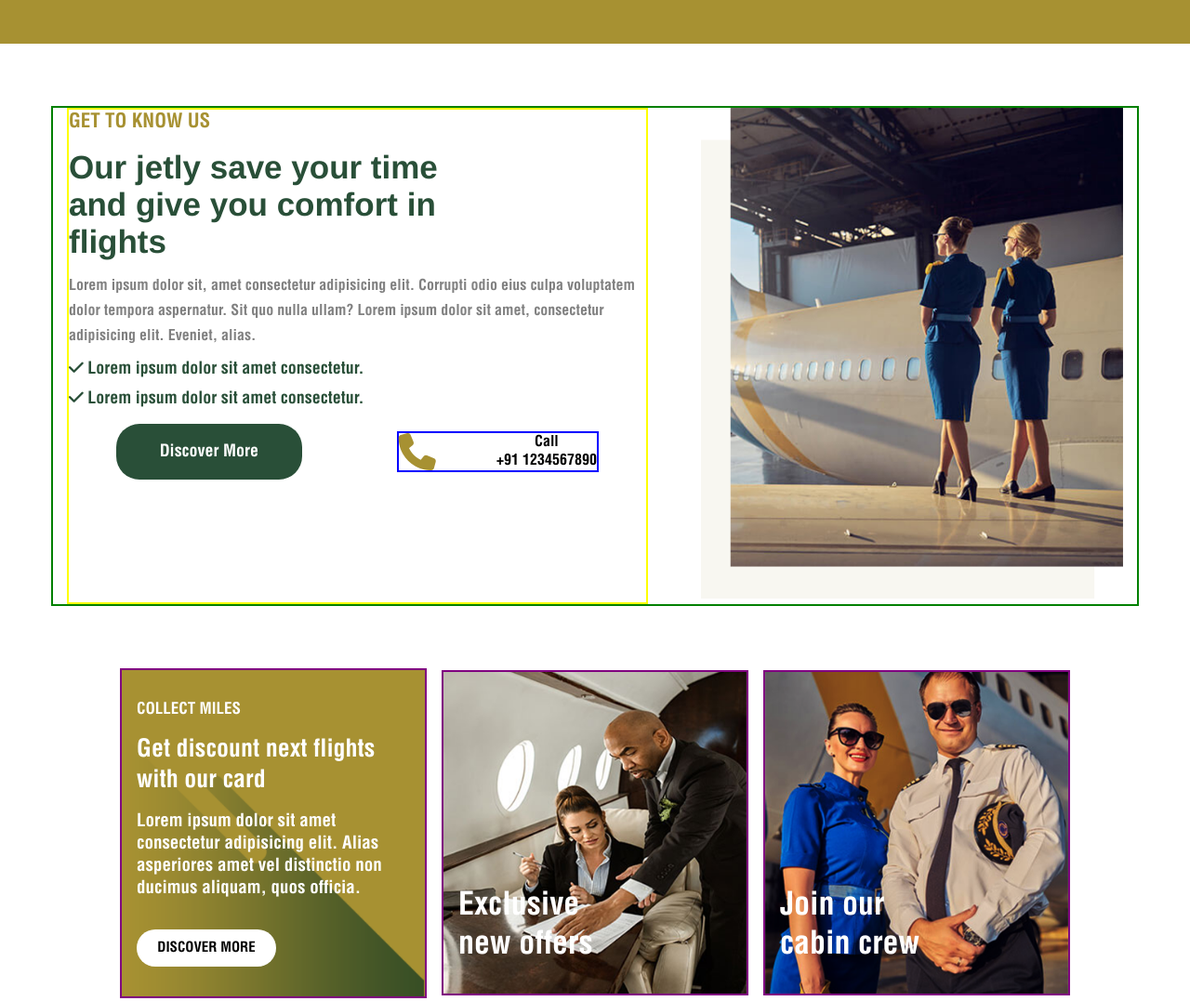
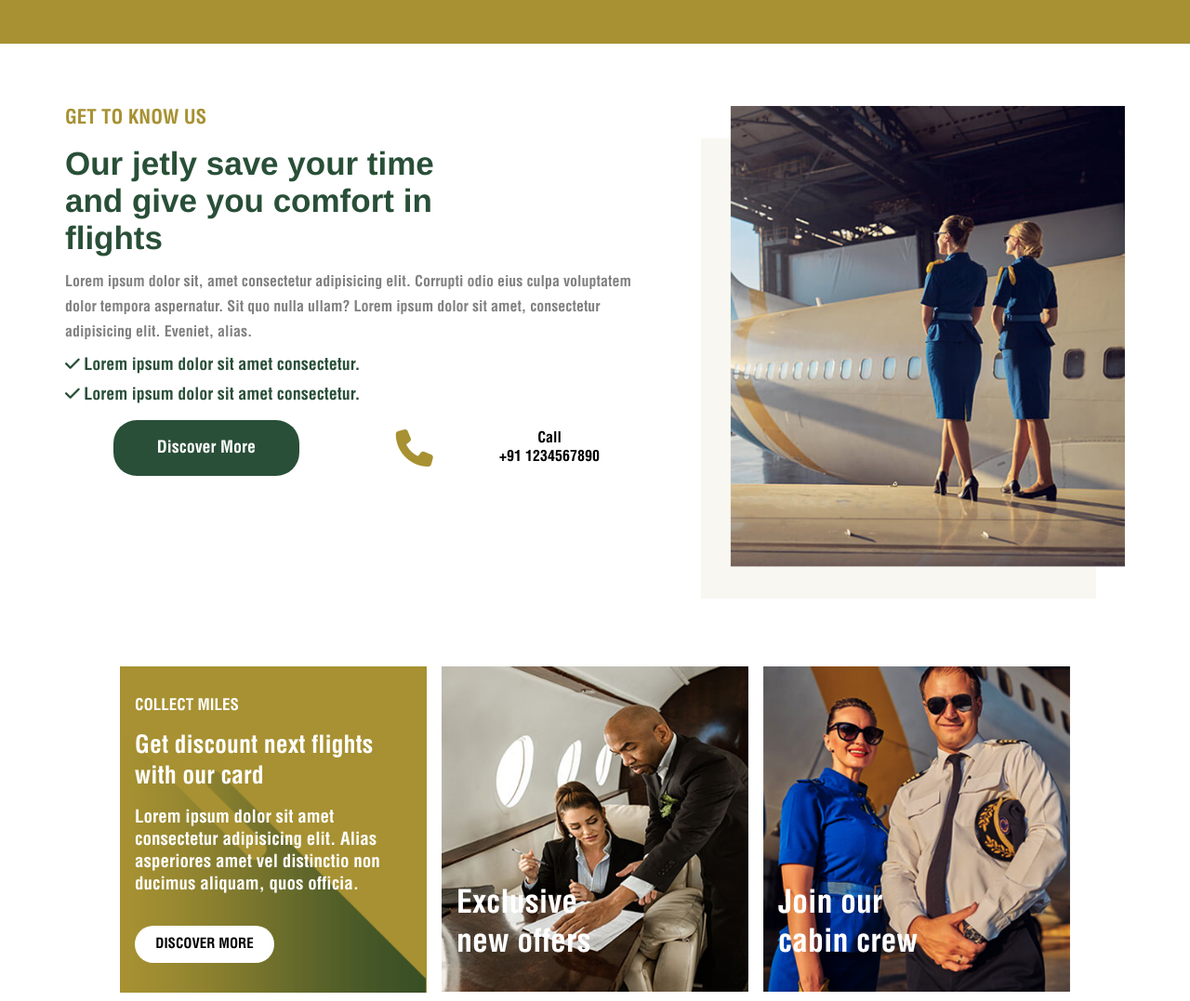
Before and after one commit to Mukherjee-2003/Airport-Website, a plain HTML site: page index.html in a window 1280 px wide. Shown: the part 1213-2290 px from the top of the page at 93% size. Drawn offline with nearby package versions, Linux system fonts and the light colour scheme.

Commit message:
second commit

```diff
--- a/CSS/style.css
+++ b/CSS/style.css
@@ -197,12 +197,12 @@ h1 {
 .aboutDiv {
     display: flex;
     justify-content: space-between;
-    border: 2px solid green;
+    /* border: 2px solid green; */
 }
 .aboutText {
     max-width: 644px;
     width: 100%;
-    border: 2px solid yellow;
+    /* border: 2px solid yellow; */
 }
 .aboutSub {
     font-size: 21px;
@@ -262,7 +262,7 @@ h1 {
     justify-content: space-between;
     width: 25%;
     text-align: center;
-    border: 2px solid blue;
+    /* border: 2px solid blue; */
 }
 .aboutCall span {
     display: block;
@@ -276,7 +276,7 @@ h1 {
     max-width: 390px;
     width: 100%;
     min-height: 480px;
-    border: 2px solid purple;
+    /* border: 2px solid purple; */
 }
 .card1 {
     background-image: url("../Images/card1.png");
```
